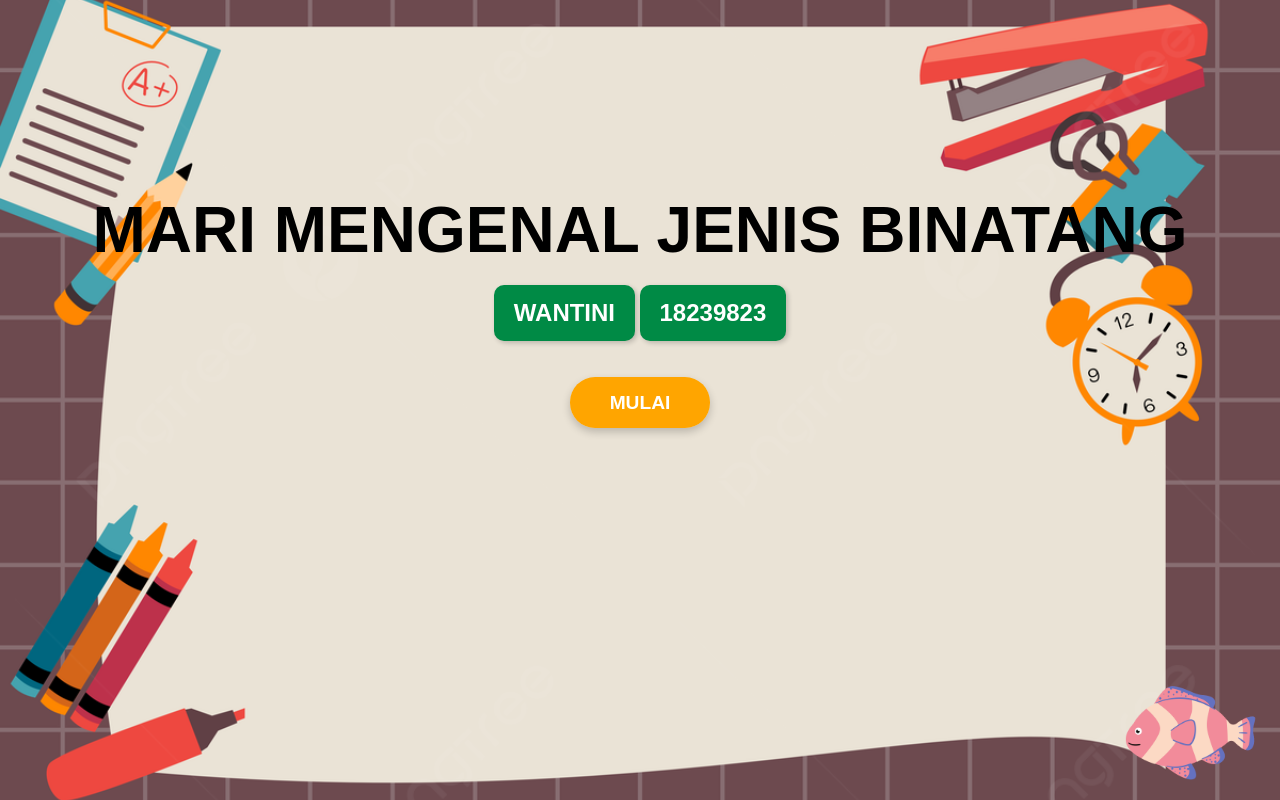
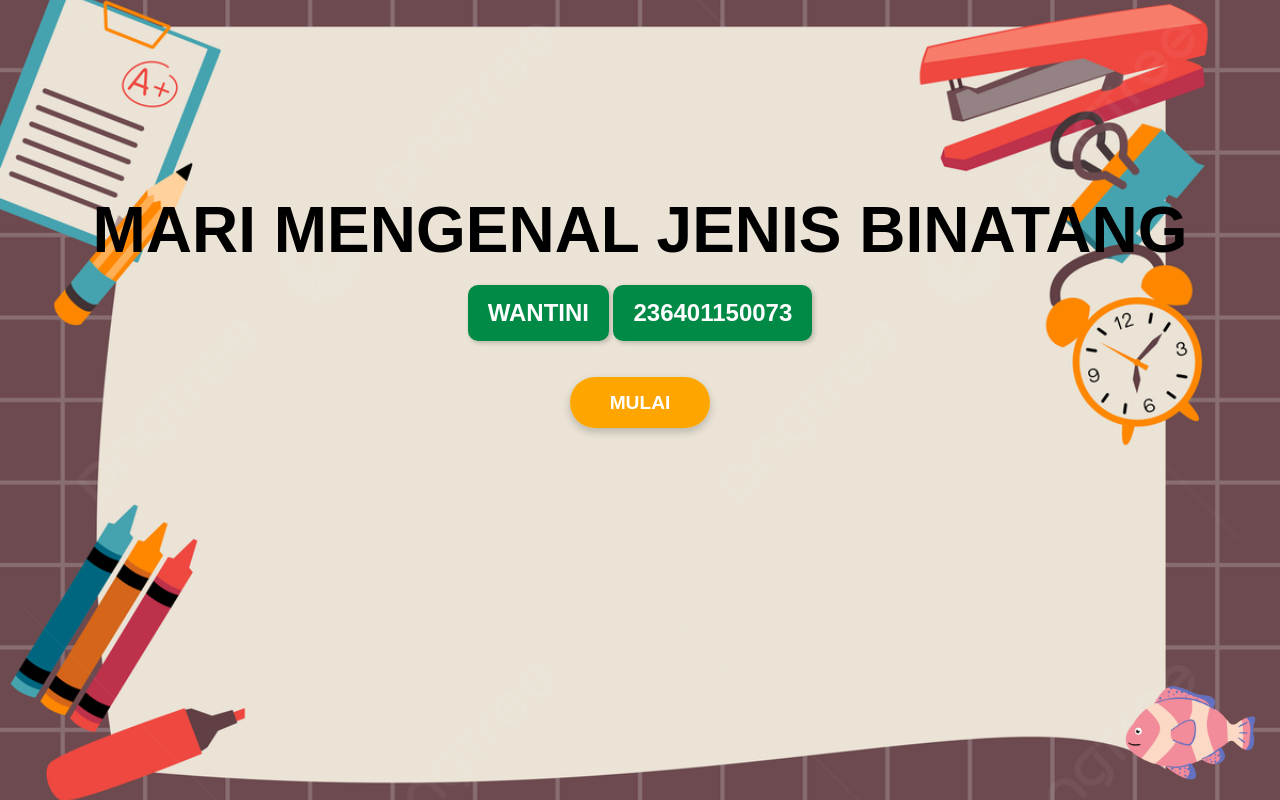
Before and after one commit to evosasori/web_anak, a plain HTML site: page index.html in a window 1280 px wide. Drawn offline with nearby package versions, Linux system fonts and the light colour scheme.

Commit message:
first commit

```diff
--- a/index.html
+++ b/index.html
@@ -90,17 +90,9 @@
 
   <!-- Subheader -->
   <div class="text-center mt-3" data-aos="fade-up">
-    <div class="subheader" id="name"></div>
-    <div class="subheader" id="number"></div>
+    <div class="subheader">WANTINI</div>
+    <div class="subheader">236401150073</div>
   </div>
-  <script>
-    const queryString = window.location.search;
-    const urlParams = new URLSearchParams(queryString);
-    const name = urlParams.get('name');
-    const number = urlParams.get('number');
-    document.getElementById('name').textContent = name ? name : 'WANTINI';
-    document.getElementById('number').textContent = number ? number : '18239823';
-  </script>
 
   <!-- Button -->
   <div class="text-center mt-5" data-aos="zoom-in">
```
